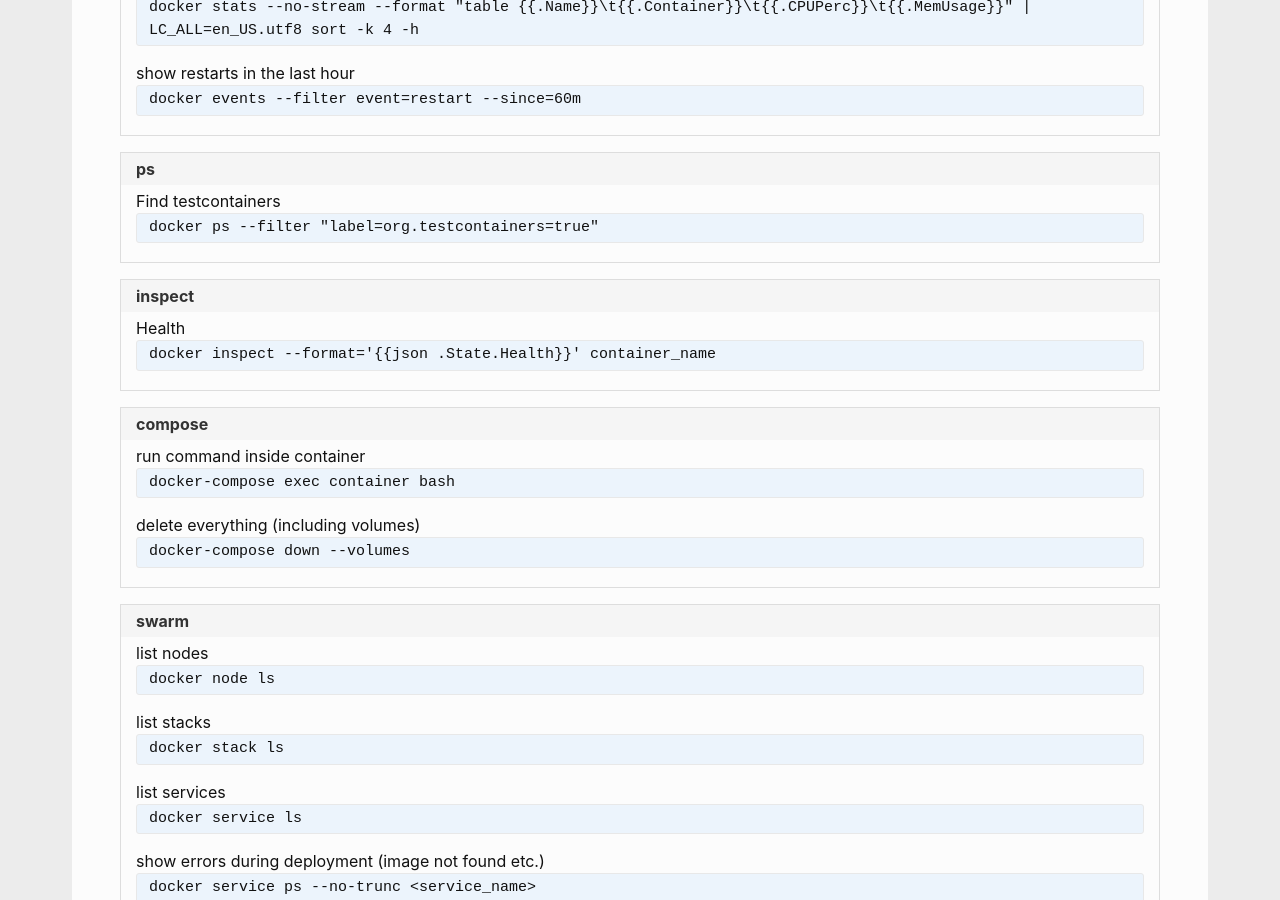
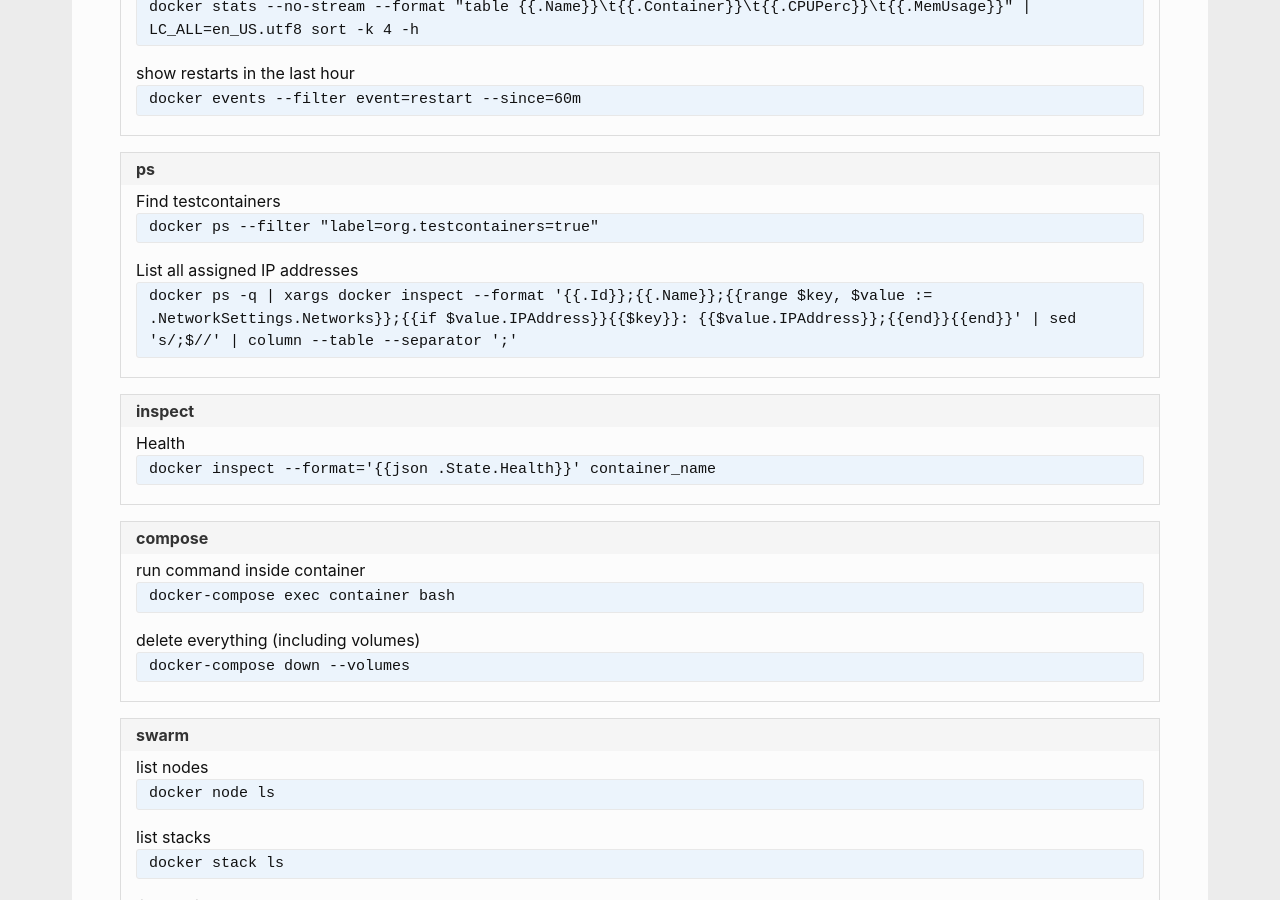
Before and after one commit to andreas-mausch/cheatsheets, a Jekyll site: the page built from _cheatsheets/docker.md, in a window 1280 px wide and 900 px high, scrolled down 585 px. Built offline with Jekyll 4.4.1, drawn with Linux system fonts in a browser that asks for light colours.

Commit message:
Docker: Show all IP addresses for containers

```diff
--- a/_cheatsheets/docker.md
+++ b/_cheatsheets/docker.md
@@ -16,6 +16,7 @@ section:
   - name: ps
     commands:
       Find testcontainers: docker ps --filter "label=org.testcontainers=true"
+      List all assigned IP addresses: "docker ps -q | xargs docker inspect --format '{{.Id}};{{.Name}};{{range $key, $value := .NetworkSettings.Networks}};{{if $value.IPAddress}}{{$key}}: {{$value.IPAddress}};{{end}}{{end}}' | sed 's/;$//' | column --table --separator ';'"
   - name: inspect
     commands:
       Health: docker inspect --format='{{json .State.Health}}' container_name
```
